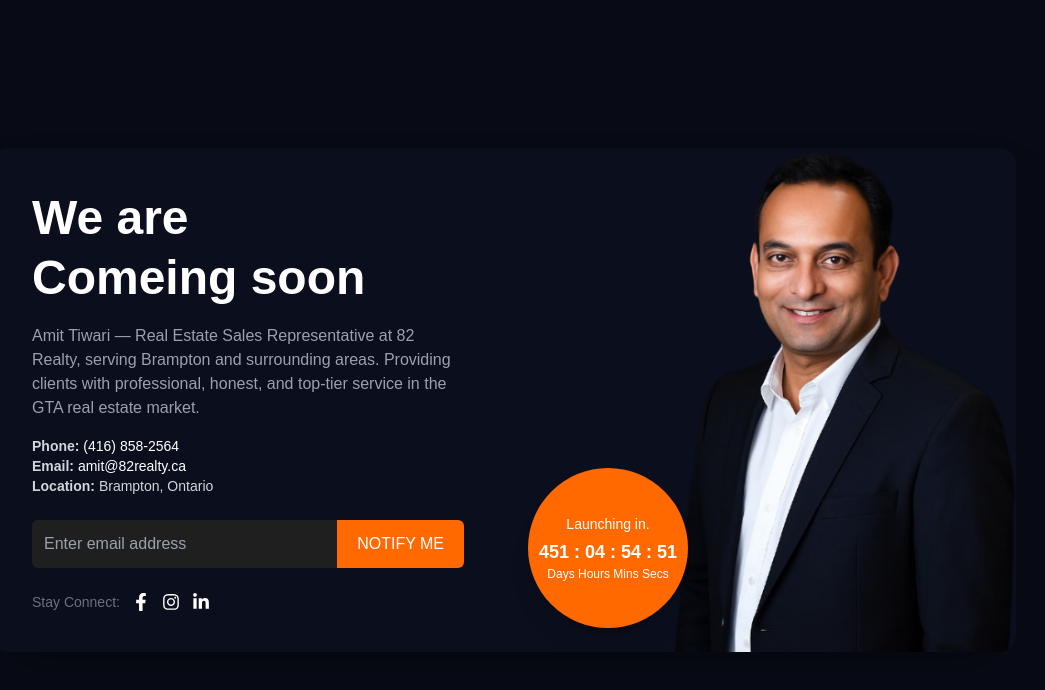
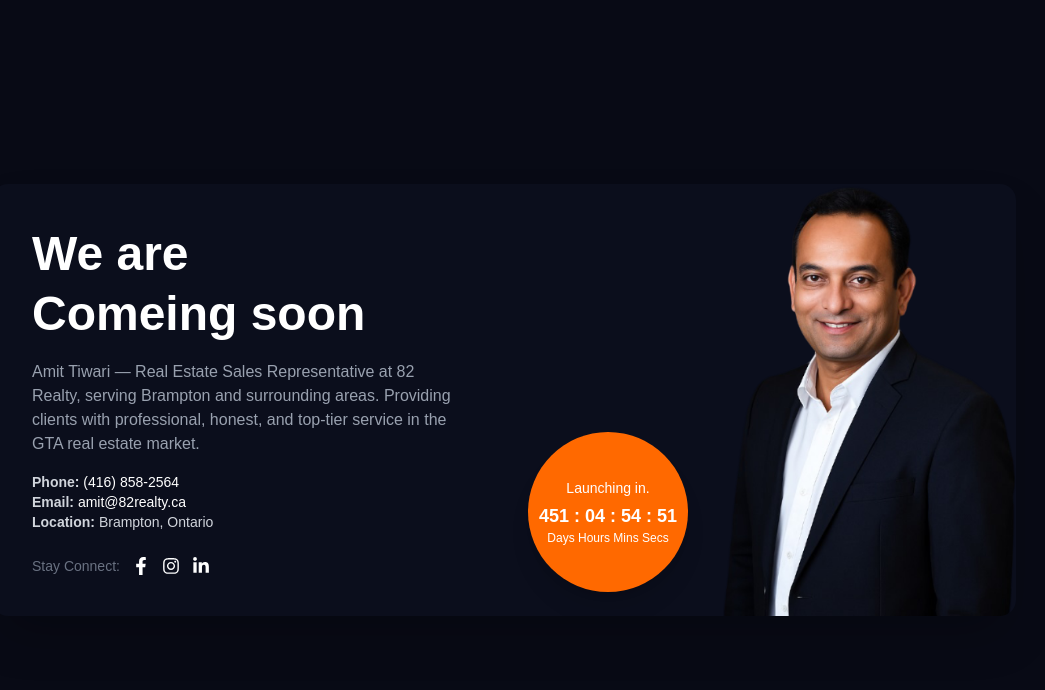
Before and after one commit to usmanraza5245/amit-tiwari-coming-soon, a Next.js app: page / in a window 1280 px wide. Shown: the top 690 px of the page, without its empty margins (136-1181 px from the left). Built offline with nearby package versions, Linux system fonts and the light colour scheme.

Commit message:
removed notify me button

```diff
--- a/app/page.tsx
+++ b/app/page.tsx
@@ -20,7 +20,7 @@ export default function HomePage() {
               <p><strong>Location:</strong> Brampton, Ontario</p>
             </div>
 
-            <form className="flex mb-6">
+            {/* <form className="flex mb-6">
               <input
                 type="email"
                 placeholder="Enter email address"
@@ -32,7 +32,7 @@ export default function HomePage() {
               >
                 NOTIFY ME
               </button>
-            </form>
+            </form> */}
 
             <div className="text-sm text-gray-500 flex items-center gap-3">
               Stay Connect:
```
